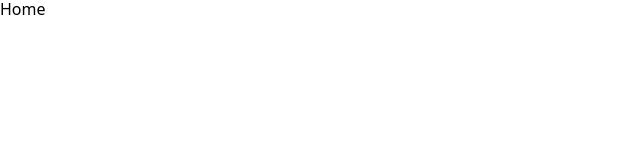
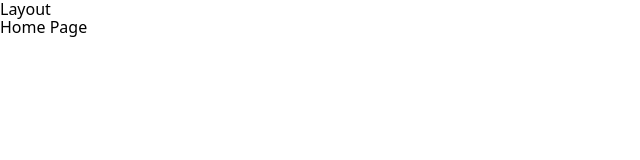
Before and after one commit to igorlyakh/filmoteka, a React (Vite) app: page / in a window 1280 px wide. Shown: the top 160 px of the page, without its empty margins (0-640 px from the left). Built offline with nearby package versions, Linux system fonts and the light colour scheme.

Commit message:
added Layout

```diff
--- a/src/App.tsx
+++ b/src/App.tsx
@@ -1,24 +1,26 @@
 import { Route, Routes } from 'react-router-dom';
+import Layout from './components/Layout';
 
 const App = () => {
   return (
     <Routes>
       <Route
         path="/"
-        element={<div>Home</div>}
+        element={<Layout />}
+      >
+        <Route
+          index
+          element={<div>Home Page</div>}
         />
         <Route
           path="login"
-        element={<div>Login</div>}
+          element={<div>Login Page</div>}
         />
         <Route
           path="registration"
-        element={<div>Registration</div>}
+          element={<div>Registration Page</div>}
         />
-      <Route
-        path="*"
-        element={<div>Not found</div>}
-      />
+      </Route>
     </Routes>
   );
 };
--- /dev/null
+++ b/src/components/Layout/Layout.tsx
@@ -0,0 +1,14 @@
+// import styled from './Layout.module.scss'
+
+import { Outlet } from 'react-router-dom';
+
+const Layout = () => {
+  return (
+    <div>
+      Layout
+      <Outlet />
+    </div>
+  );
+};
+
+export default Layout;
--- /dev/null
+++ b/src/components/Layout/index.ts
@@ -0,0 +1 @@
+export { default } from './Layout';
```
Also changed, not shown: src/components/Layout/Layout.module.scss (added). Lines whose indentation alone changed are shown as unchanged.
